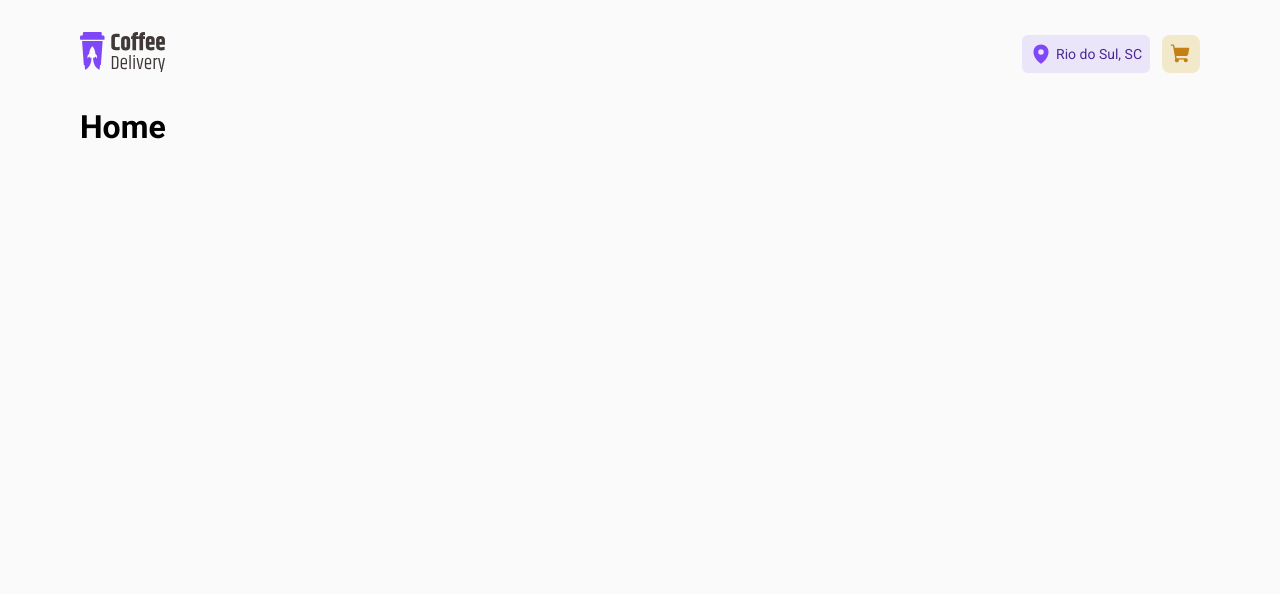
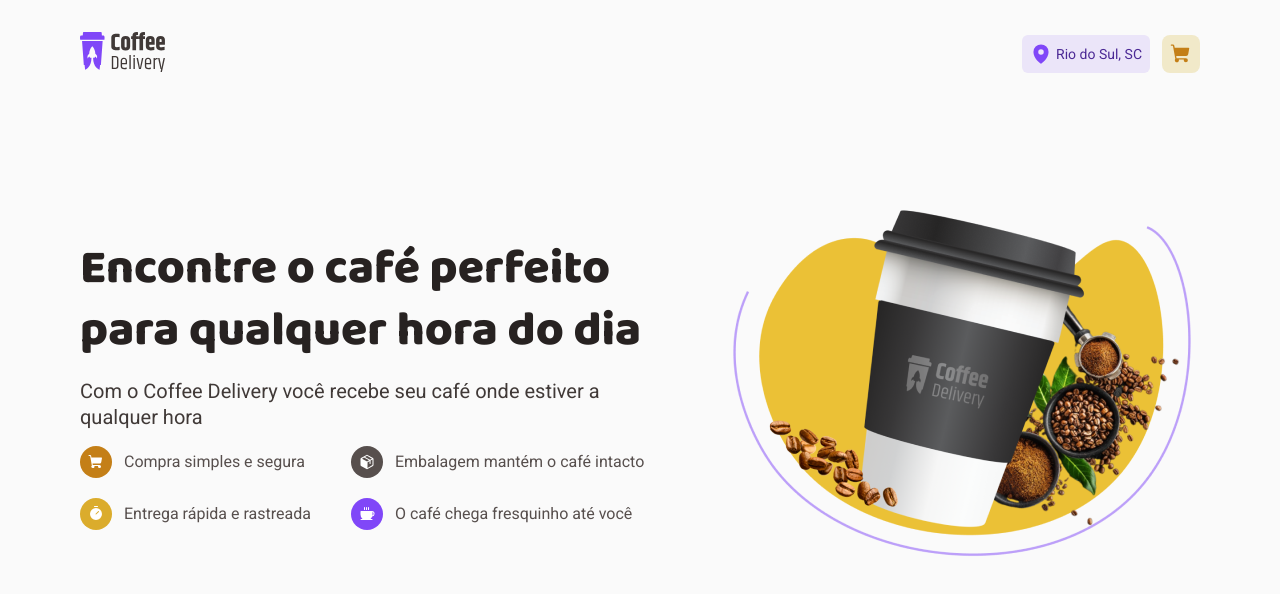
Before and after one commit to bzenky/ignite2022-desafio02, a React (Vite) app: page / in a window 1280 px wide. Shown: the top 594 px of the page. Built offline with nearby package versions, Linux system fonts and the light colour scheme.

Commit message:
feat: hero home

```diff
--- a/src/pages/Home/index.tsx
+++ b/src/pages/Home/index.tsx
@@ -1,3 +1,51 @@
+import { Coffee, Package, ShoppingCart, Timer } from 'phosphor-react';
+import coffeeDeliverySplash from '../../assets/coffeeDeliverySplash.png';
+import { Benefit, BenefitContainer, BenefitIconWrapper, BenefitsContainer, HomeContainer, SplashContainer, SubTitle, Title, TitleContainer } from './styles';
+
 export function Home() {
-  return <h1>Home</h1>
+  return (
+    <HomeContainer>
+      <SplashContainer>
+        <TitleContainer>
+          <Title>Encontre o café perfeito para qualquer hora do dia</Title>
+          <SubTitle>Com o Coffee Delivery você recebe seu café onde estiver a qualquer hora</SubTitle>
+
+          <BenefitsContainer>
+            <BenefitContainer>
+              <Benefit>
+                <BenefitIconWrapper backgroundColor='#C47F17'>
+                  <ShoppingCart size={16} weight="fill" color="white" />
+                </BenefitIconWrapper>
+                Compra simples e segura
+              </Benefit>
+
+              <Benefit>
+                <BenefitIconWrapper backgroundColor='#DBAC2C'>
+                  <Timer size={16} weight="fill" color="white" />
+                </BenefitIconWrapper>
+                Entrega rápida e rastreada
+              </Benefit>
+            </BenefitContainer>
+
+              <BenefitContainer>
+                <Benefit>
+                  <BenefitIconWrapper backgroundColor='#574F4D'>
+                    <Package size={16} weight="fill" color="white" />
+                  </BenefitIconWrapper>
+                  Embalagem mantém o café intacto
+                </Benefit>
+                <Benefit>
+                  <BenefitIconWrapper backgroundColor='#8047F8'>
+                    <Coffee size={16} weight="fill" color="white" />
+                  </BenefitIconWrapper>
+                  O café chega fresquinho até você
+                </Benefit>
+              </BenefitContainer>
+          </BenefitsContainer>
+        </TitleContainer>
+
+        <img src={coffeeDeliverySplash} alt="" />
+      </SplashContainer>
+    </HomeContainer>
+  )
 }
--- /dev/null
+++ b/src/pages/Home/styles.ts
@@ -0,0 +1,65 @@
+import styled from "styled-components";
+
+interface BenefitIconProps {
+  backgroundColor: string
+}
+
+export const HomeContainer = styled.div``
+
+export const TitleContainer = styled.div`
+  display: flex;
+  flex-direction: column;
+  gap: 16px;
+  line-height: 1.3;
+  `
+
+export const SplashContainer = styled.div`
+  position: relative;
+  display: flex;
+  align-items: center;
+  gap: 56px;
+  padding: 6rem 0;
+  z-index: 5;
+`
+
+export const Title = styled.h1`
+  font-family: 'Baloo 2', cursive;
+  font-size: 3rem;
+  font-weight: 800;
+  color: ${({theme}) => theme['gray-800']};
+`
+
+export const SubTitle = styled.span`
+  font-size: 1.25rem;
+  color: ${({theme}) => theme['gray-700']};
+`
+
+export const BenefitsContainer = styled.div`
+  display: flex;
+  flex-wrap: wrap;
+  gap: 40px;
+`
+
+export const BenefitContainer = styled.div`
+  display: flex;
+  flex-direction: column;
+  gap: 20px;
+`
+
+export const BenefitIconWrapper = styled.div<BenefitIconProps>`
+  display: flex;
+  justify-content: center;
+  align-items: center;
+  background-color: ${({backgroundColor}) => backgroundColor};
+  width: 2rem;
+  height: 2rem;
+  border-radius: 50%;
+`
+
+export const Benefit = styled.span`
+  display: flex;
+  gap: 12px;
+  align-items: center;
+  font-size: 1rem;
+  color: ${({theme}) => theme['gray-600']};
+`
```
Also changed, not shown: public/splashBackground.svg (added), src/assets/coffeeDeliverySplash.png (added).
